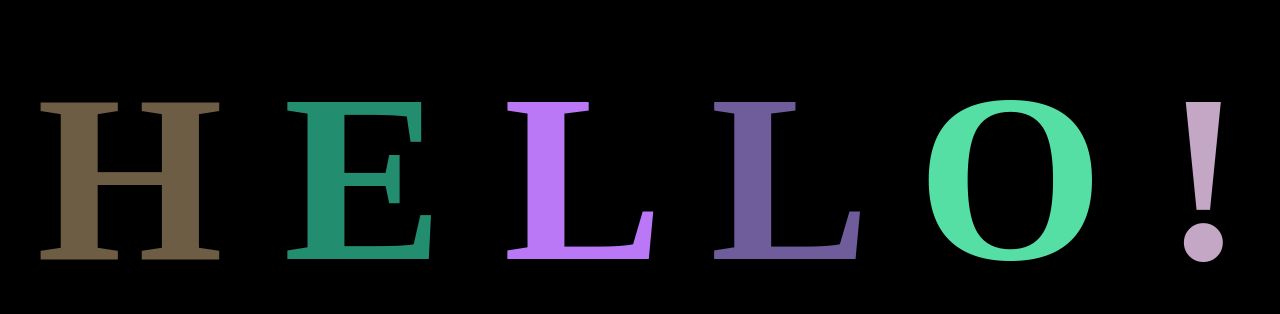
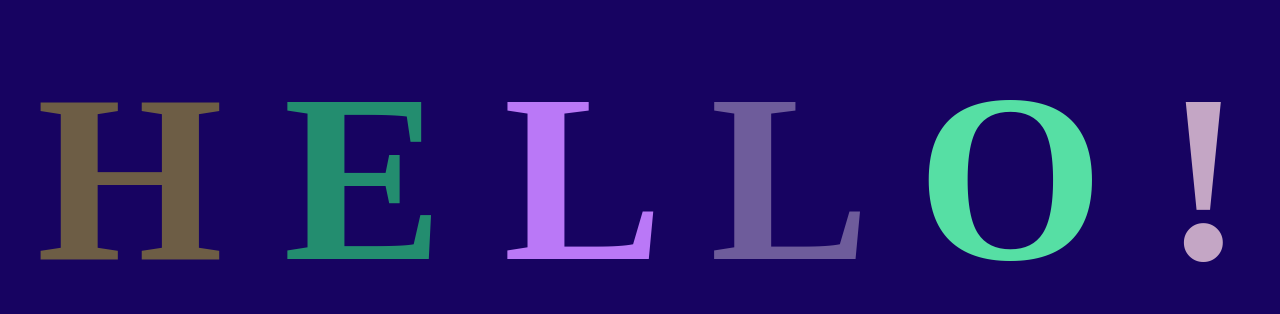
Before and after one commit to mrOatmeal101/AnimatedTestGitDemo, a plain HTML site: page index.html in a window 1280 px wide. Shown: the part 230-544 px from the top of the page. Drawn offline with Linux system fonts and the light colour scheme; a web font is replaced by a local one.

Commit message:
bkgrd to blue

```diff
--- a/app.css
+++ b/app.css
@@ -3,7 +3,7 @@ body{
     justify-content: center;
     align-items: center;
     height: 100vh;
-    background-color: rgb(0, 0, 0);
+    background-color: rgb(23, 3, 97);
     }
 
 h1{
```
